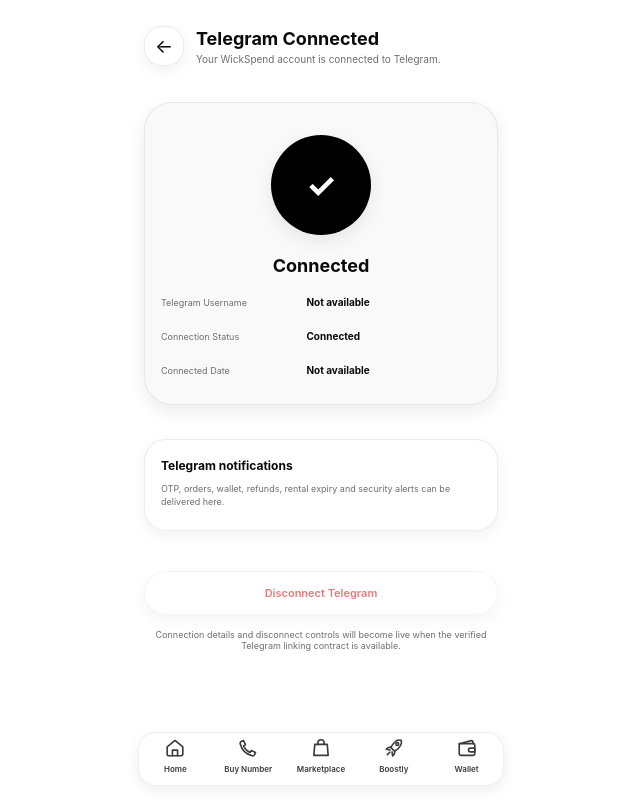
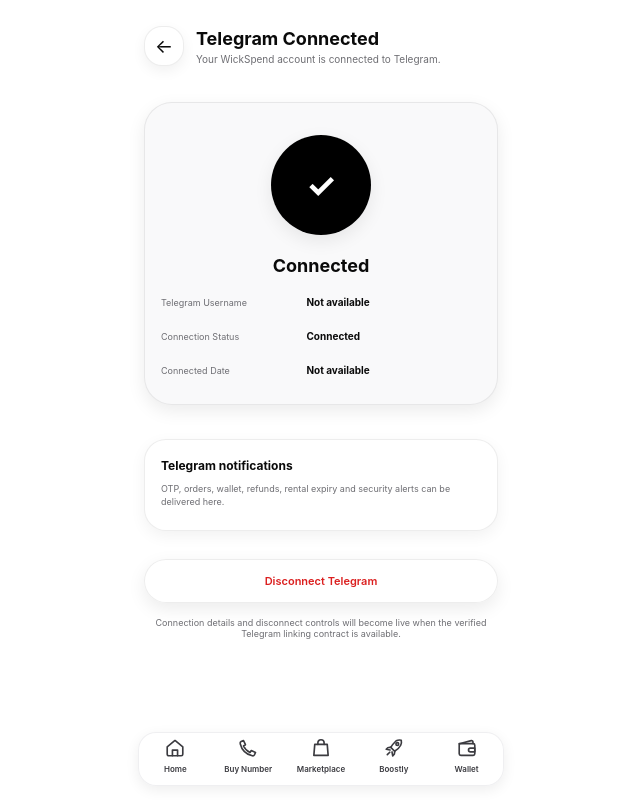
Before and after one commit to wis12dom34/-wickspend-web, a Next.js app: page /telegram-connection/connected in a window 1280 px wide. Shown: the whole page, without its empty margins (319-959 px from the left). Built offline with nearby package versions, Linux system fonts and the light colour scheme.

Commit message:
Connect Telegram disconnect confirmation flow

```diff
--- a/app/telegram-connection/connected/page.tsx
+++ b/app/telegram-connection/connected/page.tsx
@@ -1,4 +1,5 @@
 "use client";
+import Link from "next/link";
 import {PageShell} from "@/components/PageShell";
 
 export default function TelegramConnected(){
@@ -16,7 +17,7 @@ export default function TelegramConnected(){
       <h3 style={{fontSize:12,margin:"0 0 10px"}}>Telegram notifications</h3>
       <p style={{fontSize:9,lineHeight:1.4,color:"#6e6e73",margin:0}}>OTP, orders, wallet, refunds, rental expiry and security alerts can be delivered here.</p>
     </section>
-    <button type="button" disabled title="Telegram disconnect backend is not verified yet" style={{width:"100%",height:44,marginTop:28,borderRadius:22,border:"1px solid rgba(0,0,0,.07)",background:"rgba(255,255,255,.95)",boxShadow:"0 6px 18px rgba(0,0,0,.08)",color:"#db1f1f",fontSize:11,fontWeight:600,opacity:.6}}>Disconnect Telegram</button>
+    <Link href="/telegram-connection/disconnect" style={{width:"100%",height:44,marginTop:28,borderRadius:22,border:"1px solid rgba(0,0,0,.07)",background:"rgba(255,255,255,.95)",boxShadow:"0 6px 18px rgba(0,0,0,.08)",color:"#db1f1f",fontSize:11,fontWeight:600,display:"grid",placeItems:"center"}}>Disconnect Telegram</Link>
     <p className="screenMessage">Connection details and disconnect controls will become live when the verified Telegram linking contract is available.</p>
   </PageShell>
 }
```
